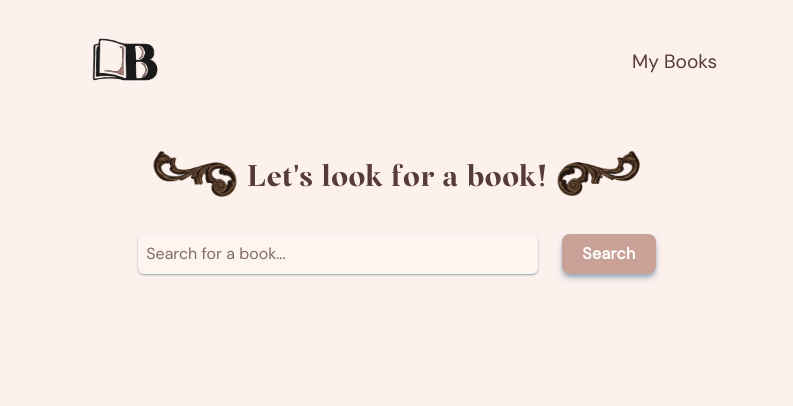
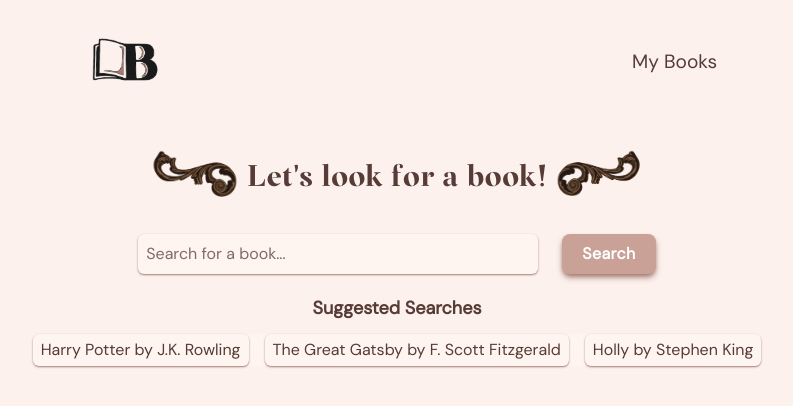
Before and after one commit to ingriddsss/booked-v1, a Next.js app: page /home in a window 1280 px wide. Shown: the top 406 px of the page, without its empty margins (243-1036 px from the left). Built offline with nearby package versions, Linux system fonts and the light colour scheme.

Commit message:
suggested search implementation
- suggested search
- change in shadow color

```diff
--- a/src/app/mybooks/[bookId]/page.tsx
+++ b/src/app/mybooks/[bookId]/page.tsx
@@ -281,11 +281,11 @@ export default function BookInfoPage({ params }) {
                                                 </AlertDialog.Description> */}
                                                 <div className="flex gap-3 justify-end mt-5">
                                                 <AlertDialog.Cancel asChild>
-                                                    <button className="Button bg-creaminput hover:bg-cream py-1 px-2 rounded-lg hover:cursor-pointer text-darkbrown shadow-md shadow-slate-300 hover:shadow-none">Oops! No, keep it.</button>
+                                                    <button className="Button bg-creaminput hover:bg-cream py-1 px-2 rounded-lg hover:cursor-pointer text-darkbrown shadow-md shadow-lightbrown hover:shadow-none">Oops! No, keep it.</button>
                                                 </AlertDialog.Cancel>
                                                 <AlertDialog.Action asChild>
                                                     <button
-                                                        className="Button bg-auburn hover:bg-darkauburn hover:cursor-pointer py-1 px-2 rounded-lg text-lightcream shadow-md shadow-slate-300 hover:shadow-none"
+                                                        className="Button bg-auburn hover:bg-darkauburn hover:cursor-pointer py-1 px-2 rounded-lg text-lightcream shadow-md shadow-lightbrown hover:shadow-none"
                                                         onClick={() => removeSet(index)}
                                                     >Yes, delete note.</button>
                                                 </AlertDialog.Action>
--- a/src/components/Home.tsx
+++ b/src/components/Home.tsx
@@ -7,7 +7,7 @@ import { IoIosAdd } from "react-icons/io";
 import Image from "next/image";
 
 const Home: React.FC = () => {
-    const { searchedBooks, searchBooks, addBook, myBooks, setMyBooks } = useMyBooks();
+    const { searchedBooks, searchBooks, addBook, myBooks, setMyBooks, searchHP, searchGG, searchHolly } = useMyBooks();
     const [searchQuery, setSearchQuery] = useState('');
     const [isLoading, setIsLoading] = useState(false);
     const [error, setError] = useState<string | null>(null);
@@ -76,17 +76,39 @@ const Home: React.FC = () => {
                     value={searchQuery}
                     onKeyDown={handleKeyDown}
                     onChange={(e) => setSearchQuery(e.target.value)}
-                    className="placeholder-darkbrown placeholder-opacity-75 px-2 max-sm:py-2 border-2 border-none bg-creaminput rounded-md outline-none text-darkbrown shadow-sm shadow-slate-400 max-sm:w-[95%] max-w-[400px] w-[85%]"
+                    className="placeholder-darkbrown placeholder-opacity-75 px-2 max-sm:py-2 border-2 border-none bg-creaminput rounded-md outline-none text-darkbrown shadow-sm shadow-mediumbrown max-sm:w-[95%] max-w-[400px] w-[85%]"
                     placeholder="Search for a book..."
                 />
 
                 <button
-                    className="font-bold tracking-wide text-white bg-lightbrown hover:bg-mediumbrown py-2 px-5 rounded-lg ml-6 max-sm:m-0 shadow-md shadow-slate-400 hover:shadow-none transition ease-in-out"
+                    className="font-bold tracking-wide text-white bg-lightbrown hover:bg-mediumbrown py-2 px-5 rounded-lg ml-6 max-sm:m-0 shadow-md shadow-mediumbrown hover:shadow-none transition ease-in-out"
                     onClick={handleSearch}
                     disabled={isLoading}
                 >
                     Search
                     {/* {isLoading ? 'Searching...' : 'Search'} */}
+                </button>
+            </div>
+
+            <p className='text-lg font-bold text-darkbrown mt-5 mb-3'>Suggested Searches</p>
+            <div className='bg-creaminput flex max-sm:flex-col justify-center items-center gap-4'>
+                <button
+                    className='text-darkbrown py-1 px-2 rounded-md text-center w-fit shadow-sm shadow-mediumbrown'
+                    onClick={searchHP}
+                >
+                    <p>Harry Potter by J.K. Rowling</p>
+                </button>
+                <button
+                    className='text-darkbrown py-1 px-2 rounded-md text-center w-fit shadow-sm shadow-mediumbrown'
+                    onClick={searchGG}
+                >
+                    <p>The Great Gatsby by F. Scott Fitzgerald</p>
+                </button>
+                <button
+                    className='text-darkbrown py-1 px-2 rounded-md text-center w-fit shadow-sm shadow-mediumbrown'
+                    onClick={searchHolly}
+                >
+                    <p>Holly by Stephen King</p>
                 </button>
             </div>
 
--- a/src/components/MyBooksCollection.tsx
+++ b/src/components/MyBooksCollection.tsx
@@ -58,7 +58,7 @@ export const MyBooksCollection = () => {
                                     />
                                 </button>
 
-                                <div className="flex justify-center items-center max-md:w-full">
+                                <div className="flex justify-center items-center max-2xl:w-full">
                                     <Image className="max-w-[110px] w-[20%] min-w-[80px]" src="/frame_curl_design.png" alt="design" width={200} height={100}/>
                                     <h2 className="font-margaret text-darkbrown text-center text-[1.8rem] font-bold">My Book Collection</h2>
                                     <Image className="max-w-[110px] w-[20%] min-w-[80px] scale-x-[-1]" src="/frame_curl_design.png" alt="design" width={200} height={100}/>
@@ -77,7 +77,7 @@ export const MyBooksCollection = () => {
                             </div>
                             <div className="grid grid-cols-3 max-xl:grid-cols-3 max-lg:grid-cols-2 max-sm:grid-cols-1 gap-7 mt-10">
                                 {myBooks.map((book) => (
-                                    <div key={book.id} className="text-center shadow-md shadow-gray-400 rounded-[29px] bg-cream">
+                                    <div key={book.id} className="text-center shadow-md shadow-mediumbrown rounded-[29px] bg-cream">
                                         {
                                             editOn ? (
                                                 <AlertDialog.Root>
@@ -102,11 +102,11 @@ export const MyBooksCollection = () => {
                                                         </AlertDialog.Description> */}
                                                         <div className="flex gap-3 justify-end mt-5">
                                                         <AlertDialog.Cancel asChild>
-                                                            <button className="Button bg-creaminput hover:bg-cream py-1 px-2 rounded-lg hover:cursor-pointer text-darkbrown shadow-md shadow-slate-300 hover:shadow-none">Oops! No, keep it.</button>
+                                                            <button className="Button bg-creaminput hover:bg-cream py-1 px-2 rounded-lg hover:cursor-pointer text-darkbrown shadow-md shadow-lightbrown hover:shadow-none">Oops! No, keep it.</button>
                                                         </AlertDialog.Cancel>
                                                         <AlertDialog.Action asChild>
                                                             <button
-                                                                className="Button bg-auburn hover:bg-darkauburn hover:cursor-pointer py-1 px-2 rounded-lg text-lightcream shadow-md shadow-slate-300 hover:shadow-none"
+                                                                className="Button bg-auburn hover:bg-darkauburn hover:cursor-pointer py-1 px-2 rounded-lg text-lightcream shadow-md shadow-lightbrown hover:shadow-none"
                                                                 onClick={(e) => removeBook(book.id)}
                                                             >Yes, remove book.</button>
                                                         </AlertDialog.Action>
@@ -154,7 +154,7 @@ export const MyBooksCollection = () => {
                                 <Image src="/face-frown-regular 1.png" alt="sad face" width={100} height={100}/>
                                 <h1 className="text-3xl max-md:text-2xl font-bold pt-6">There are no books in your collection yet</h1>
                                 <p className="text-[1.5rem] max-md:text-[1.3rem] pt-2">Let&apos;s change that!</p>
-                                <Link href="/home"><button className="px-4 py-2 text-xl  rounded-xl bg-lightbrown text-white hover:bg-mediumbrown shadow-lg shadow-slate-400 hover:shadow-none font-bold mt-8 transition ease-in-out">Add Books to my Collection</button></Link>
+                                <Link href="/home"><button className="px-4 py-2 text-xl  rounded-xl bg-lightbrown text-white hover:bg-mediumbrown shadow-md shadow-mediumbrown hover:shadow-none font-bold mt-8 transition ease-in-out">Add Books to my Collection</button></Link>
                             </div>
                         </div>
                     )
--- a/src/context/MyBooksContext.tsx
+++ b/src/context/MyBooksContext.tsx
@@ -16,7 +16,7 @@ interface Book {
     };
 }
 
-//Open Library API
+//Open Library API (pending)
 interface Book {
     docs: {
 
@@ -30,6 +30,9 @@ interface MyBooksContextType {
     setMyBooks: React.Dispatch<React.SetStateAction<Book[]>>;
     searchBooks: (query: string) => Promise<void>;
     addBook: (book: Book) => void;
+    searchHP: () => void;
+    searchGG: () => void;
+    searchHolly: () => void;
 }
 
 const MyBooksContext = createContext<MyBooksContextType | undefined>(undefined);
@@ -69,6 +72,19 @@ export const MyBooksProvider: React.FC<MyBooksProviderProps> = ({ children }) =>
         }
     };
 
+    const searchHP = () => {
+        searchBooks('Harry Potter');
+    }
+
+    const searchGG = () => {
+        searchBooks('The Great Gatsby');
+    }
+
+    const searchHolly = () => {
+        searchBooks('Holly by Stephen King')
+    }
+
+
     const addBook = (book: Book) => {
         if (!myBooks.some((b) => b.id === book.id)) {
             const updatedBooks = [...myBooks, book];
@@ -85,7 +101,7 @@ export const MyBooksProvider: React.FC<MyBooksProviderProps> = ({ children }) =>
     }, []);
 
     return (
-        <MyBooksContext.Provider value={{ searchedBooks, myBooks, setMyBooks,  searchBooks, addBook }}>
+        <MyBooksContext.Provider value={{ searchedBooks, myBooks, setMyBooks,  searchBooks, searchHP, searchGG, searchHolly, addBook }}>
             {children}
         </MyBooksContext.Provider>
     );
```
